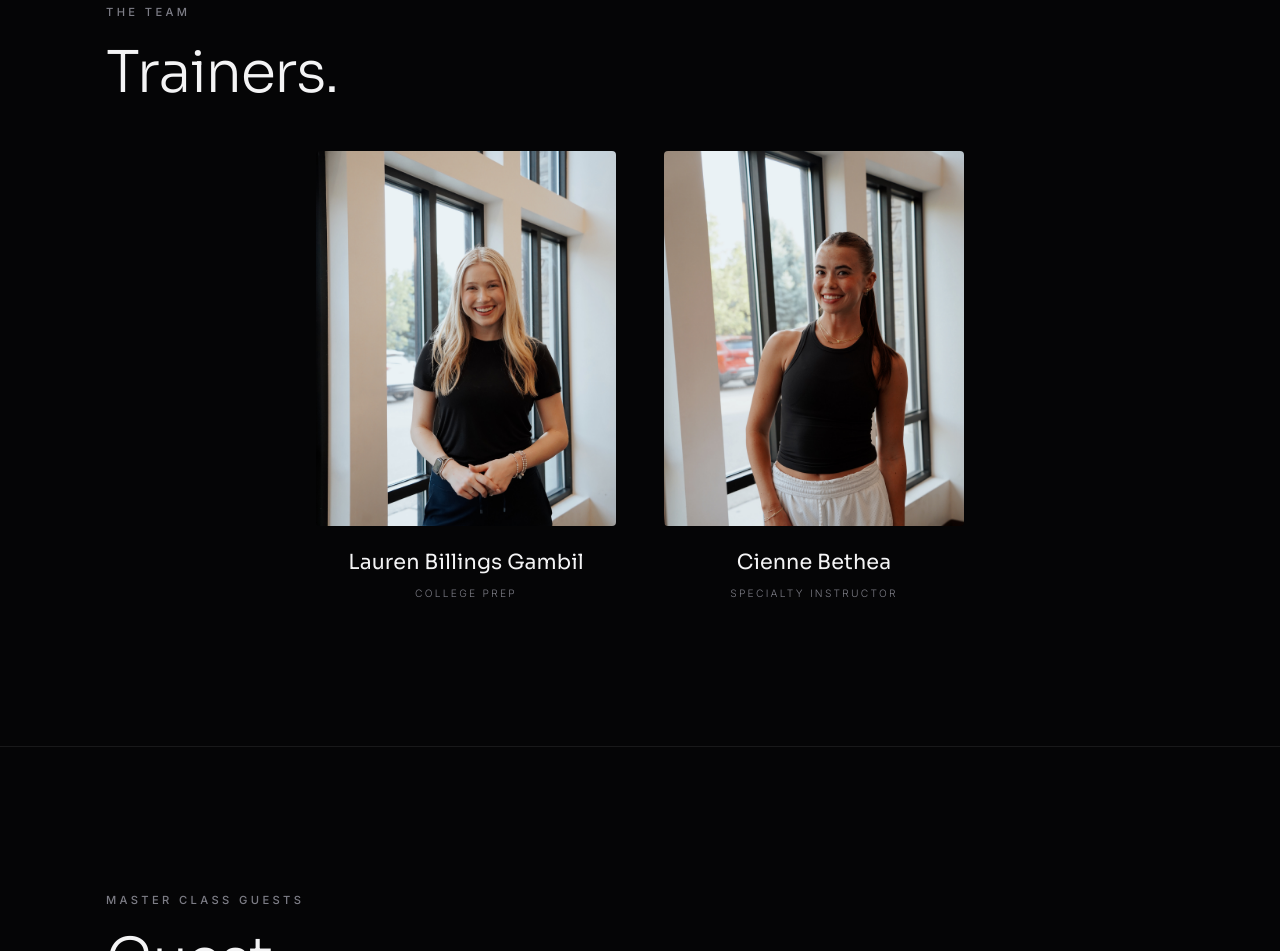
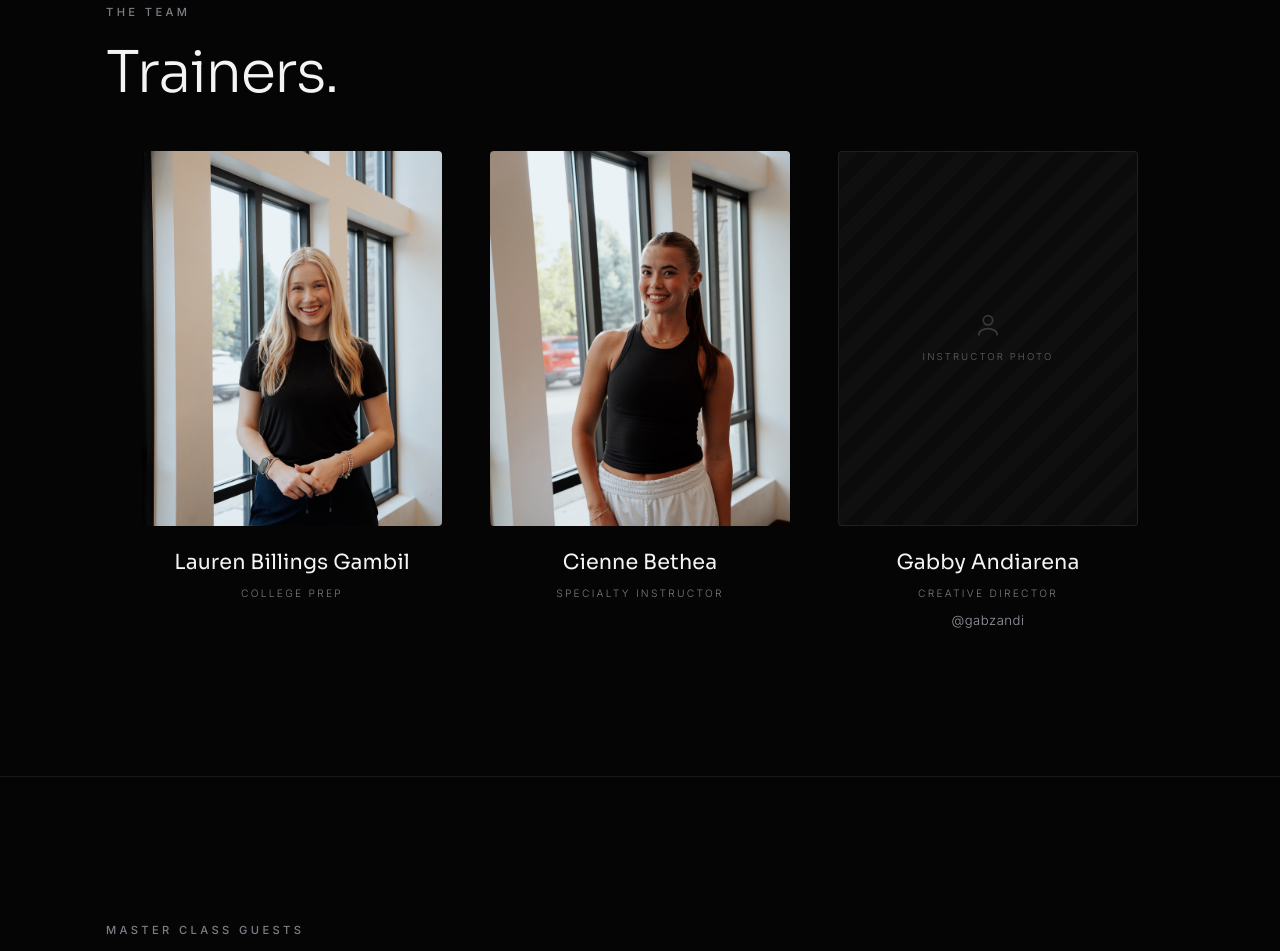
Before and after one commit to gabbyandiarena/collaborative, a plain HTML site: page about.html in a window 1280 px wide. Shown: the part 1838-2789 px from the top of the page. Drawn offline with Linux system fonts and the light colour scheme.

Commit message:
Update about.html

```diff
--- a/about.html
+++ b/about.html
@@ -78,6 +78,19 @@
           <h3>Cienne Bethea</h3>
           <p class="role">Specialty Instructor</p>
         </article>
+
+        <article class="member member--center reveal">
+          <div class="member__photo">
+            <div class="placeholder">
+              <svg viewBox="0 0 24 24" fill="none" stroke="currentColor" stroke-width="1.5"><circle cx="12" cy="8" r="4"/><path d="M4 21c0-4 4-6 8-6s8 2 8 6"/></svg>
+              <span>Instructor photo</span>
+            </div>
+          </div>
+          <h3>Gabby Andiarena</h3>
+          <p class="role">Creative Director</p>
+          <a href="https://www.instagram.com/gabzandi/" target="_blank" rel="noopener"
+             style="color:var(--muted);font-size:0.82rem;letter-spacing:0.04em;margin-top:0.5rem;display:inline-block">@gabzandi</a>
+        </article>
       </div>
     </div>
   </section>
```
